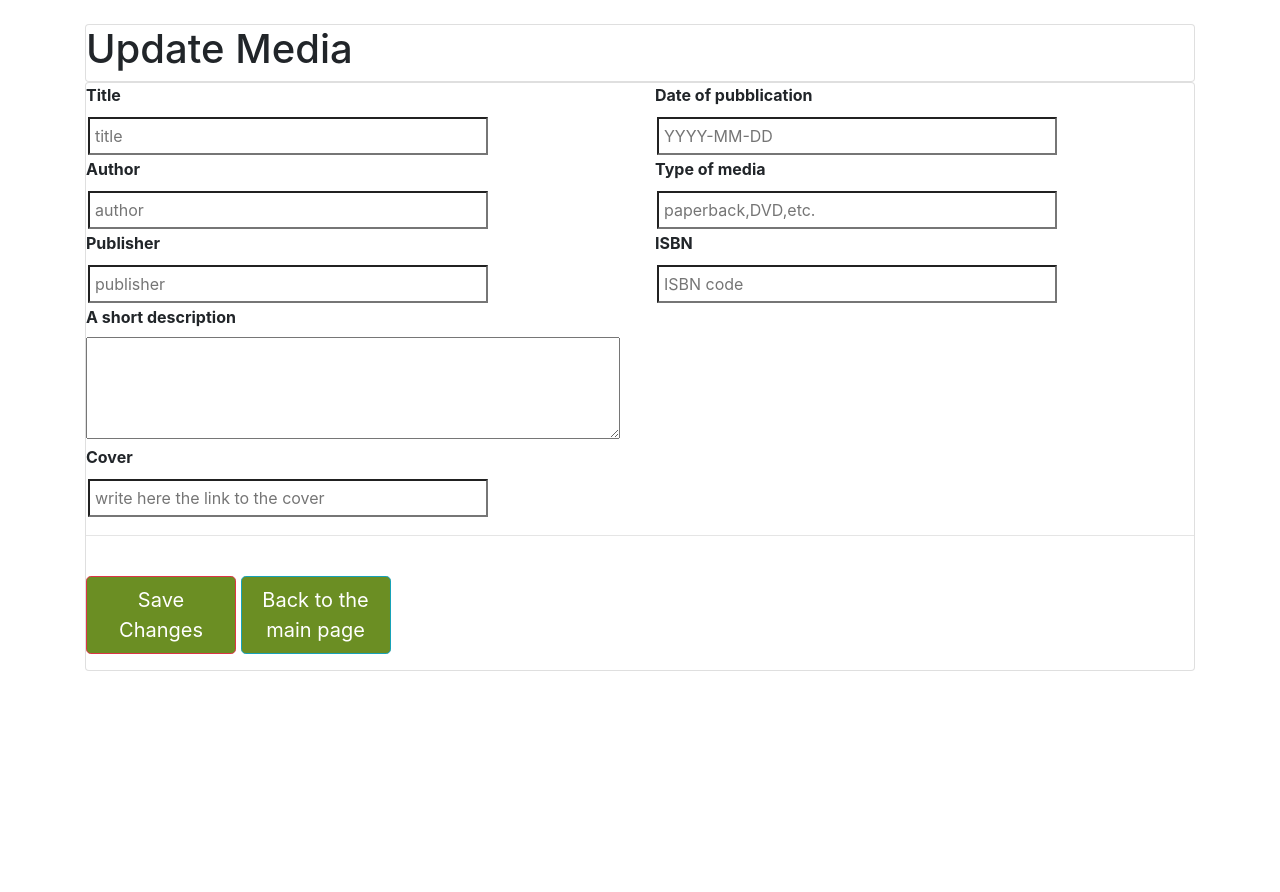
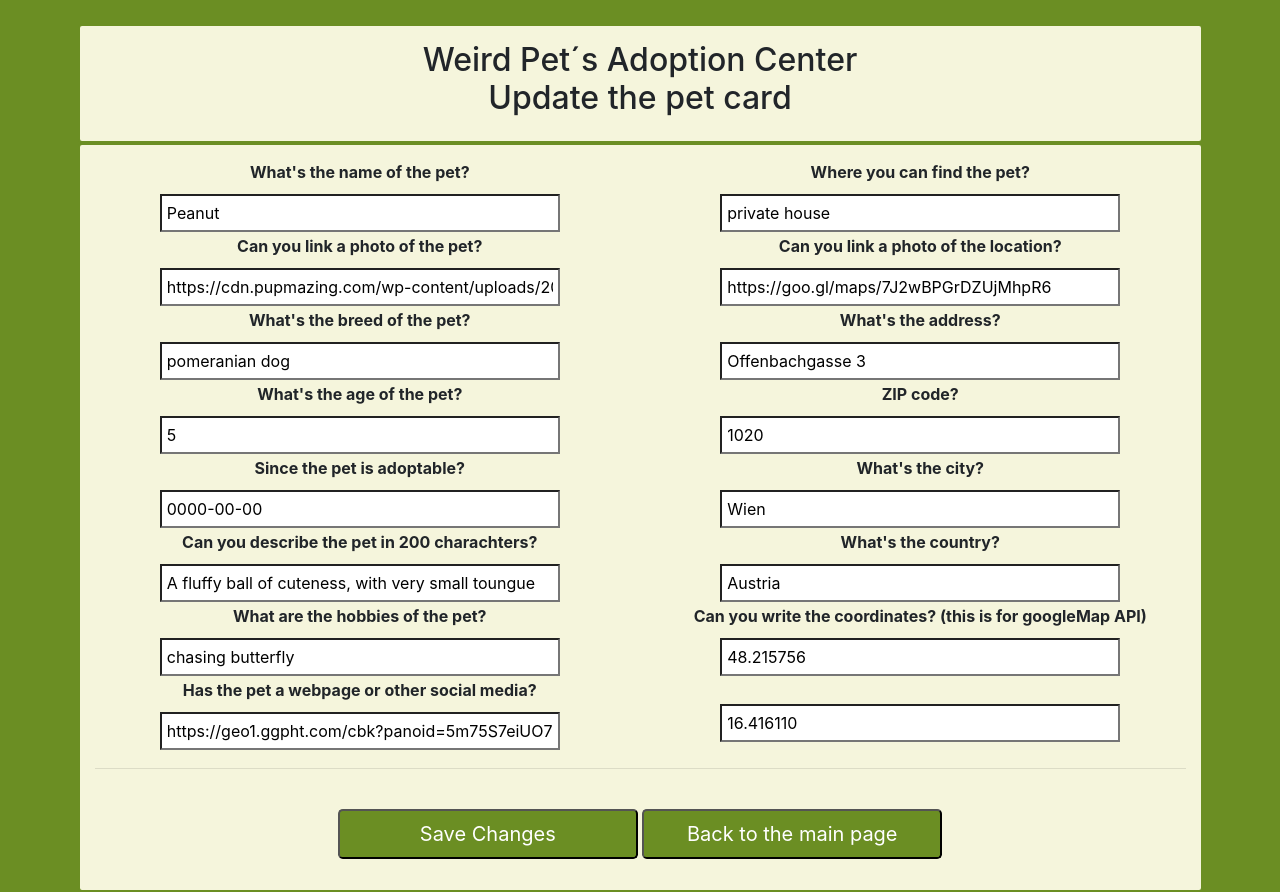
Before and after one commit to FulviaMarai/LMSCF-FulviaMarai-CodeReview-11, a PHP site: page /update.php?id=1 in a window 1280 px wide. Before the commit the page ends 671 px from the top, so only its background shows below. Run offline with PHP 8.4, Linux system fonts and the light colour scheme; data comes from the database, SQL or seed files in the repository; data that the repository does not hold is empty.

Commit message:
second draft

```diff
--- a/Actions/a_create.php
+++ b/Actions/a_create.php
@@ -19,9 +19,11 @@ if ($_GET) {
   $ZIP = $_GET['ZIP'];
   $coordLat = $_GET['coordLat'];
   $coordLon= $_GET['coordLon'];
+  $size = $_GET['size'];
+  $country = $_GET['country']
 
 
-   $sql = "INSERT INTO pet (name, photo, breed, age, adoptable, description, hobbies, web, location, image, address, city, ZIP, coordLat, coordLon) VALUES ('$name','$photo','$breed','$age','$adoptable','$description','$hobbies','$web', '$location','$image','$address','$city','$ZIP','$coordLat','$coordLon')";
+   $sql = "INSERT INTO pet (name, photo, breed, age, adoptable, description, hobbies, web, location, image, address, city, ZIP, coordLat, coordLon, size, country) VALUES ('$name','$photo','$breed','$age','$adoptable','$description','$hobbies','$web', '$location','$image','$address','$city','$ZIP','$coordLat','$coordLon', '$size','$country')";
     if($connect->query($sql) === TRUE) {
       echo "<br><p>You have successfully created a new record! <br> What do you want to do now?</p><br>" ;
       echo "<a href='../create.php'><button type='button'class='btn btn-outline-succcess btn-lg'>Add another pets´s card </button></a>";
--- a/Actions/a_update.php
+++ b/Actions/a_update.php
@@ -18,10 +18,12 @@ if ($_GET) {
   $ZIP = $_GET['ZIP'];
   $coordLat = $_GET['coordLat'];
   $coordLon= $_GET['coordLon'];
+  $size = $_GET['size'];
+  $country = $_GET['country']
 
    $id = $_GET['id'];
 
-   $sql = "UPDATE pet SET name = '$name', photo = '$photo', breed = '$breed', age = '$age', adoptable = '$adoptable', description = '$description', hobbies = '$hobbies', web = '$web', location = '$location', image = '$image' , address = '$address', city = '$city', ZIP = '$ZIP', coordLat = '$coordLat', coordLon = '$coordLon'   WHERE id = {$id}" ;
+   $sql = "UPDATE pet SET name = '$name', photo = '$photo', breed = '$breed', age = '$age', adoptable = '$adoptable', description = '$description', hobbies = '$hobbies', web = '$web', location = '$location', image = '$image' , address = '$address', city = '$city', ZIP = '$ZIP', coordLat = '$coordLat', coordLon = '$coordLon', size = '$size', country = '$country'   WHERE id = {$id}" ;
    if($connect->query($sql) === TRUE) {
 
        echo  "<p>Successfully updated</p>";
--- a/display.php
+++ b/display.php
@@ -90,8 +90,8 @@ if ($_GET['id']) {
       <hr>
 
         <div class='d-flex justify-content-center'>
-      <a href="update.php?id='.$data['id'].'"> <button type='button' class='bottverde btn-lg'>Edit</button></a>
-      <a href="delete.php?id='.$data['id'].'"> <button type='button' class='bottrosso btn-lg'>Delete</button></a>
+      <a href="update.php?id=<?php echo $data['id'] ?>"> <button type='button' class='bottverde btn-lg'>Edit</button></a>
+      <a href="delete.php?id= <?php echo $data['id'] ?>"> <button type='button' class='bottrosso btn-lg'>Delete</button></a>
       <a href= "admin.php"><button  type="button" class='btn btn-lg'>Back</button ></a>
         </div>
 
--- a/general.php
+++ b/general.php
@@ -3,16 +3,12 @@ ob_start();
 session_start();
 require_once 'dbconnect.php';
 
-if( !isset($_SESSION['admin']) && !isset($_SESSION['user']) ) {
- header("Location: index.php");
- exit;
-}
 if(isset($_SESSION["user"])){
   header("Location: home.php");
   exit;
 }
 
-$res=mysqli_query($conn, "SELECT * FROM users WHERE userId=".$_SESSION['admin']);
+$res=mysqli_query($conn, "SELECT * FROM users WHERE userId=".$_SESSION['user']);
 $userRow=mysqli_fetch_array($res, MYSQLI_ASSOC);
 
 $resPet = mysqli_query($conn, "SELECT * FROM pet");
--- a/index.php
+++ b/index.php
@@ -83,7 +83,7 @@ if( isset($_POST['btn-login']) ) {
    <form method="post"  action="<?php echo htmlspecialchars($_SERVER['PHP_SELF']); ?>" autocomplete= "off">
 
 
-            <h2>Welcome to the Little Pet´s Adoption Center</h2 >
+            <h2>Welcome to the Weird Pet´s Adoption Center</h2 >
             <h2 class="small"> Please write your e-mail and password to enter</h2>
             <hr />
 
@@ -110,7 +110,7 @@ echo  $errMSG; ?>
 
 
             <hr>
-            <p> New to the LIttle Pet's Adoption Center?
+            <p> New to the Weird Pet's Adoption Center?
             <a  href="register.php" style="color:olivedrab"> Click here to register</a></p>
 
 
--- a/mystyle.css
+++ b/mystyle.css
@@ -1,6 +1,8 @@
 
 .container-fluid {
   background-color: olivedrab;
+    text-align: center;
+     margin: auto;
 }
 
 .schermo {
@@ -30,7 +32,7 @@
 
 .foglio {
   width : 90%;
-  padding: 14px;s
+  padding: 14px;
   margin: auto;
   background-color: beige;
   text-align: center;
--- a/senior.php
+++ b/senior.php
@@ -3,16 +3,12 @@ ob_start();
 session_start();
 require_once 'dbconnect.php';
 
-if( !isset($_SESSION['admin']) && !isset($_SESSION['user']) ) {
- header("Location: index.php");
- exit;
-}
 if(isset($_SESSION["user"])){
   header("Location: home.php");
   exit;
 }
 
-$res=mysqli_query($conn, "SELECT * FROM users WHERE userId=".$_SESSION['admin']);
+$res=mysqli_query($conn, "SELECT * FROM users WHERE userId=".$_SESSION['user']);
 $userRow=mysqli_fetch_array($res, MYSQLI_ASSOC);
 
 $resPet = mysqli_query($conn, "SELECT * FROM pet");
--- a/update.php
+++ b/update.php
@@ -4,18 +4,18 @@ require_once 'actions/db_connect.php';
 if ($_GET['id']) {
    $id = $_GET['id'];
 
-   $sql = "SELECT * FROM media WHERE id = {$id}" ;
+   $sql = "SELECT * FROM pet WHERE id = {$id}" ;
    $result = $connect->query($sql);
 
    $data = $result->fetch_assoc();
 
-   $connect->close();
+   $connect->close();}
 ?>
 
 <!DOCTYPE html>
 <html>
 <head>
-   <title >Edit Media</title>
+   <title >Edit pet</title>
 
 <link rel="stylesheet" href="https://stackpath.bootstrapcdn.com/bootstrap/4.4.1/css/bootstrap.min.css" integrity="sha384-Vkoo8x4CGsO3+Hhxv8T/Q5PaXtkKtu6ug5TOeNV6gBiFeWPGFN9MuhOf23Q9Ifjh" crossorigin="anonymous">
   <script src="https://code.jquery.com/jquery-3.4.1.slim.min.js" integrity="sha384-J6qa4849blE2+poT4WnyKhv5vZF5SrPo0iEjwBvKU7imGFAV0wwj1yYfoRSJoZ+n" crossorigin="anonymous"></script>
@@ -24,46 +24,64 @@ if ($_GET['id']) {
 <link rel="stylesheet" type="text/css" href="mystyle.css">
 </head>
  <body>
-  <div class="container">
+<div class="container-fluid">
     <br>
-  <div class="card ">
-    <h1 class="display-5"> Update Media </h1>
+  <div class="card schermo">
+    <h2> Weird Pet´s Adoption Center <br> Update the pet card</h1>
   </div>
 
-<div class="card">
+  <div class="card schermo">
+   <form  class="form-group" action="actions/a_update.php" method= "get">
 
-   <form class="form-group" action="actions/a_update.php"  method="get">
          <div class="row">
         <div class="col">
-          <label for="title"> Title </label> <br>
-            <input type="text"  name="title" placeholder ="title" value="<?php echo $data['title'] ?>" /> <br>
-          <label for="author"> Author </label> <br>
-            <input type="text"  name="author" placeholder ="author" value="<?php echo $data['author'] ?>" /> <br>
-          <label for="publisher"> Publisher </label> <br>
-            <input type="text"  name="publisher" placeholder ="publisher" value="<?php echo $data['publisher'] ?>" /> <br>
+            <label for="name"> What's the name of the pet? </label> <br>
+              <input  type="text" name="name"  placeholder="name of the pet" value="<?php echo $data['name'] ?>"/> <br>
+            <label for="photo"> Can you link a photo of the pet? </label> <br>
+              <input  type="text" name="photo"  placeholder="link to the photo of the pet" value="<?php echo $data['photo'] ?>"/> <br>
+            <label for="breed"> What's the breed of the pet? </label> <br>
+              <input  type="text" name="breed"  placeholder="breed of the pet" value="<?php echo $data['breed'] ?>" /> <br>
+            <label for="age"> What's the age of the pet? </label> <br>
+              <input  type="text" name="age"  placeholder="age of the pet" value="<?php echo $data['age'] ?>" /> <br>
+            <label for="adoptable"> Since the pet is adoptable? </label> <br>
+              <input  type="text" name="adoptable"  placeholder="YYYY/MM/DD"  value="<?php echo $data['adoptable'] ?>" /> <br>
+            <label for="description"> Can you describe the pet in 200 charachters? </label> <br>
+              <input  type="text" name="description"  placeholder="a brief description" value="<?php echo $data['description'] ?>" /> <br>
+            <label for="hobbies"> What are the hobbies of the pet? </label> <br>
+              <input  type="text" name="hobbies" placeholder="hobbies of the pet" value="<?php echo $data['hobbies'] ?>" /> <br>
+            <label for="web"> Has the pet a webpage or other social media? </label> <br>
+              <input  type="text" name="web"  placeholder="link to the webpage of the pet" value="<?php echo $data['web'] ?>" /> <br>
+
              </div>
         <div class="col">
-          <label for="publish_date"> Date of pubblication</label> <br>
-             <input type="text"  name="publish_date" placeholder ="YYYY-MM-DD" value="<?php echo $data['publish_date'] ?>" /> <br>
-          <label for="type"> Type of media </label> <br>
-            <input type="text"  name="type" placeholder ="paperback,DVD,etc." value="<?php echo $data['type'] ?>" /> <br>
-           <label for="ISBN"> ISBN</label> <br>
-            <input type="text"  name="ISBN" placeholder ="ISBN code" value="<?php echo $data['ISBN'] ?>" /> <br>
+
+            <label for="location"> Where you can find the pet? </label> <br>
+              <input  type="text" name="location"  placeholder="name of the pet location" value="<?php echo $data['location'] ?>" /> <br>
+            <label for="image"> Can you link a photo of the location? </label> <br>
+              <input  type="text" name="image"  placeholder="link to the location of the pet" value="<?php echo $data['image'] ?>"/> <br>
+            <label for="address"> What's the address? </label> <br>
+              <input  type="text" name="address"  placeholder="street & number" value="<?php echo $data['address'] ?>" /> <br>
+            <label for="ZIP"> ZIP code? </label> <br>
+              <input  type="text" name="ZIP"  placeholder="zip code of the city" value="<?php echo $data['ZIP'] ?>" /> <br>
+            <label for="city"> What's the city? </label> <br>
+              <input  type="text" name="city"  placeholder="city" value="<?php echo $data['city'] ?>" /> <br>
+            <label for="country"> What's the country? </label> <br>
+              <input  type="text" name="country"  placeholder="country" value="<?php echo $data['country'] ?>" /> <br>
+
+            <label for="coordLat"> Can you write the coordinates? (this is for googleMap API)  </label> <br>
+              <input  type="text" name="coordLat"  placeholder="Write here the latitude" value="<?php echo $data['coordLat'] ?>" /> <br>
+            <label for="coordLon">  </label> <br>
+              <input  type="text" name="coordLon"  placeholder="Write here the longitude" value="<?php echo $data['coordLon'] ?>" /> <br>
         </div>
-        <div class="col">
-            <label for="description"> A short description </label> <br>
-              <textarea  name="description" rows="4" cols="50"><?php echo $data['description'] ?></textarea> <br>
-            <label for="cover"> Cover </label> <br>
-              <input type="text"  name="cover" placeholder ="write here the link to the cover" value="<?php echo $data['cover'] ?>" /> <br>
       </div>
 
-      </div>
     <hr>
     <br>
+
                <input type= "hidden" name= "id" value= "<?php echo $data['id']?>" />
 
-               <button type="submit" class='btn btn-outline-danger btn-lg'>Save Changes</button >
-               <a  href= "index.php"><button  type="button" class='btn btn-outline-info btn-lg'> Back to the main page</button ></a>
+               <button type="submit" class='btn-lg'>Save Changes</button >
+               <a  href= "admin.php"><button type="button" class='btn-lg'> Back to the main page</button ></a>
 
 
 </form >
@@ -71,7 +89,3 @@ if ($_GET['id']) {
 </div>
 </body >
 </html >
-
-<?php
-}
-?>
```
Also changed, not shown: a_display.php (+9 -3 lines), delete.php (+11 -5 lines). Lines whose indentation alone changed are shown as unchanged.
